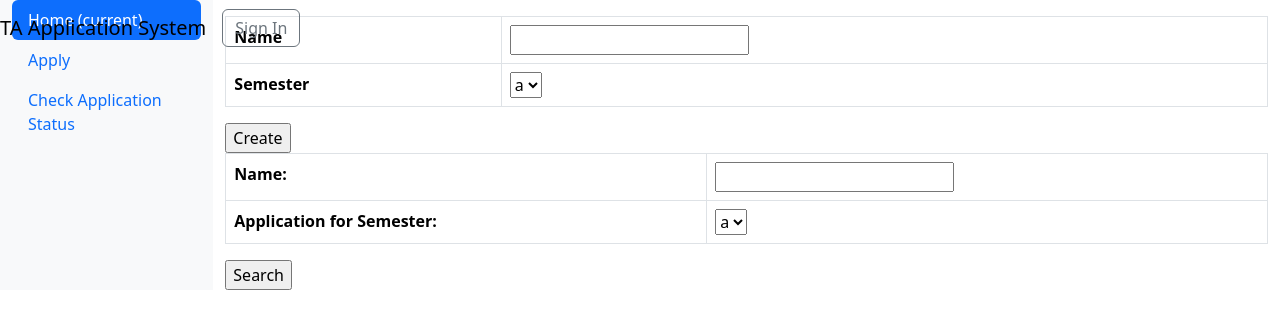
After one commit to weidious/Ta_system, a Rails app: template HelloWorld/app/views/student/apply.html.erb in a window 1280 px wide. The commit adds this page. Shown: the top 329 px of the page. Run offline with Rails 7, Linux system fonts and the light colour scheme; the template is opened without the code that fills it, so the values that code supplies are empty; style sheets or scripts are compiled from the project's sources; some libraries are stand-ins or nearby versions.

Commit message:
basic layout

```diff
--- a/HelloWorld/app/assets/javascripts/application.js
+++ b/HelloWorld/app/assets/javascripts/application.js
@@ -12,4 +12,7 @@
 //
 //= require rails-ujs
 //= require turbolinks
+//= require jquery3
+//= require popper
+//= require bootstrap
 //= require_tree .
--- /dev/null
+++ b/HelloWorld/app/assets/javascripts/student.coffee
@@ -0,0 +1,3 @@
+# Place all the behaviors and hooks related to the matching controller here.
+# All this logic will automatically be available in application.js.
+# You can use CoffeeScript in this file: http://coffeescript.org/
--- /dev/null
+++ b/HelloWorld/app/assets/stylesheets/application.scss
@@ -0,0 +1,17 @@
+///*
+// * This is a manifest file that'll be compiled into application.css, which will include all the files
+// * listed below.
+// *
+// * Any CSS and SCSS file within this directory, lib/assets/stylesheets, or any plugin's
+// * vendor/assets/stylesheets directory can be referenced here using a relative path.
+// *
+// * You're free to add application-wide styles to this file and they'll appear at the bottom of the
+// * compiled file so the styles you add here take precedence over styles defined in any other CSS/SCSS
+// * files in this directory. Styles in this file should be added after the last require_* statement.
+// * It is generally better to create a new file per style scope.
+// *
+// *= require_tree .
+// *= require_self
+// */
+
+@import "bootstrap";
--- /dev/null
+++ b/HelloWorld/app/assets/stylesheets/student.scss
@@ -0,0 +1,3 @@
+// Place all the styles related to the Student controller here.
+// They will automatically be included in application.Scss.
+// You can use Sass (SCSS) here: http://sass-lang.com/
--- /dev/null
+++ b/HelloWorld/app/helpers/student_helper.rb
@@ -0,0 +1,2 @@
+module StudentHelper
+end
--- a/HelloWorld/app/views/layouts/application.html.erb
+++ b/HelloWorld/app/views/layouts/application.html.erb
@@ -9,6 +9,43 @@
 </head>
 
 <body>
+<nav class="navbar navbar-expand-md navbar-custom fixed-top">
+  <a class="navbar-brand" href="#">TA Application System</a>
+  <button class="navbar-toggler d-lg-none" type="button" data-toggle="collapse" data-target="#navbarsExampleDefault" aria-controls="navbarsExampleDefault" aria-expanded="false" aria-label="Toggle navigation">
+    <span class="navbar-toggler-icon"></span>
+  </button>
+
+  <div class="collapse navbar-collapse" id="navbarsExampleDefault">
+    <ul class="navbar-nav mr-auto">
+    </ul>
+    <button class="btn btn-outline-secondary my-2 my-sm-0" type="submit">Sign In</button>
+  </div>
+</nav>
+
+<div class="container-fluid">
+  <div class="row">
+    <nav class="col-sm-3 col-md-2 d-none d-sm-block bg-light sidebar" id="side-nav-bar">
+      <ul class="nav nav-pills flex-column">
+        <li class="nav-item">
+          <a class="nav-link active" href="#">Home <span class="sr-only">(current)</span></a>
+        </li>
+        <li class="nav-item">
+          <a class="nav-link" href="#">Apply</a>
+        </li>
+        <li class="nav-item">
+          <a class="nav-link" href="#">Check Application Status</a>
+        </li>
+      </ul>
+
+    </nav>
+
+    <main class="col-sm-9 ml-sm-auto col-md-10 pt-3" role="main">
       <%= yield %>
+    </main>
+  </div>
+</div>
+
+
+
 </body>
 </html>
--- /dev/null
+++ b/HelloWorld/app/views/student/apply.html.erb
@@ -0,0 +1,30 @@
+<div class="table-responsive">
+  <%= form_for @application, url: {action: "create"}, html: {class: "nifty_form"} do |f| %>
+      <table class="table table-bordered">
+        <tr>
+          <th><%= f.label :name %></th>
+          <td><%= f.text_field :name %></td>
+        </tr>
+        <tr>
+          <th><%= f.label :semester %></th>
+          <td><%= f.select :semester, options_for_select(["a", "b"]) %></td>
+        </tr>
+      </table>
+      <%= f.submit "Create" %>
+  <% end %>
+
+
+  <%= form_tag("/submit_application", method: "get") do %>
+      <table class="table table-bordered">
+        <tr>
+          <th><%= label_tag(:name, "Name:") %></th>
+          <td><%= text_field_tag(:name) %></td>
+        </tr>
+        <tr>
+          <th><%= label_tag(:semester, "Application for Semester:") %></th>
+          <td><%= select_tag(:semester, options_for_select(["a", "b"])) %></td>
+        </tr>
+      </table>
+      <%= submit_tag("Search") %>
+  <% end %>
+</div>
--- /dev/null
+++ b/HelloWorld/app/views/student/index.html.erb
@@ -0,0 +1 @@
+<p>Hello, Rails!</p>
--- a/HelloWorld/config/initializers/assets.rb
+++ b/HelloWorld/config/initializers/assets.rb
@@ -9,6 +9,6 @@ Rails.application.config.assets.version = '1.0'
 Rails.application.config.assets.paths << Rails.root.join('node_modules')
 
 # Precompile additional assets.
-# application.js, application.css, and all non-JS/CSS in the app/assets
+# application.js, application.scss, and all non-JS/CSS in the app/assets
 # folder are already added.
 # Rails.application.config.assets.precompile += %w( admin.js admin.css )
--- a/HelloWorld/config/routes.rb
+++ b/HelloWorld/config/routes.rb
@@ -1,3 +1,6 @@
 Rails.application.routes.draw do
+  get 'student/index'
+  get 'student/apply'
+  root 'student#index'
   # For details on the DSL available within this file, see http://guides.rubyonrails.org/routing.html
 end
```
Also changed, not shown: HelloWorld/app/assets/stylesheets/application.css (deleted, +0 -15 lines), HelloWorld/app/assets/stylesheets/default.css (added, +69 -0 lines), HelloWorld/app/controllers/student_controller.rb (added, +8 -0 lines), HelloWorld/test/controllers/student_controller_test.rb (added, +9 -0 lines), HelloWorld/Gemfile, HelloWorld/Gemfile.lock, HelloWorld/db/schema.rb (added), 1 other file. Lines whose indentation alone changed are shown as unchanged.
